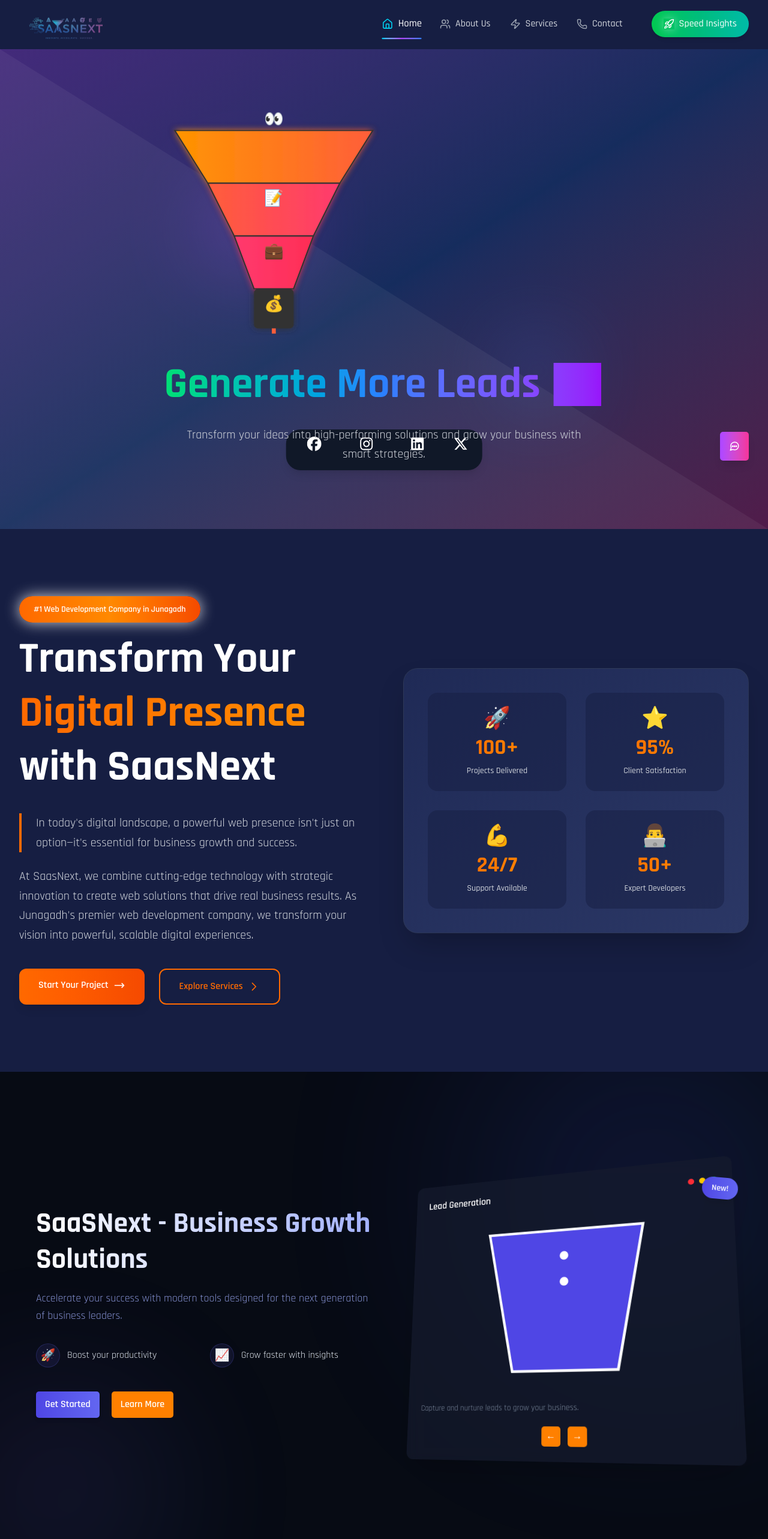
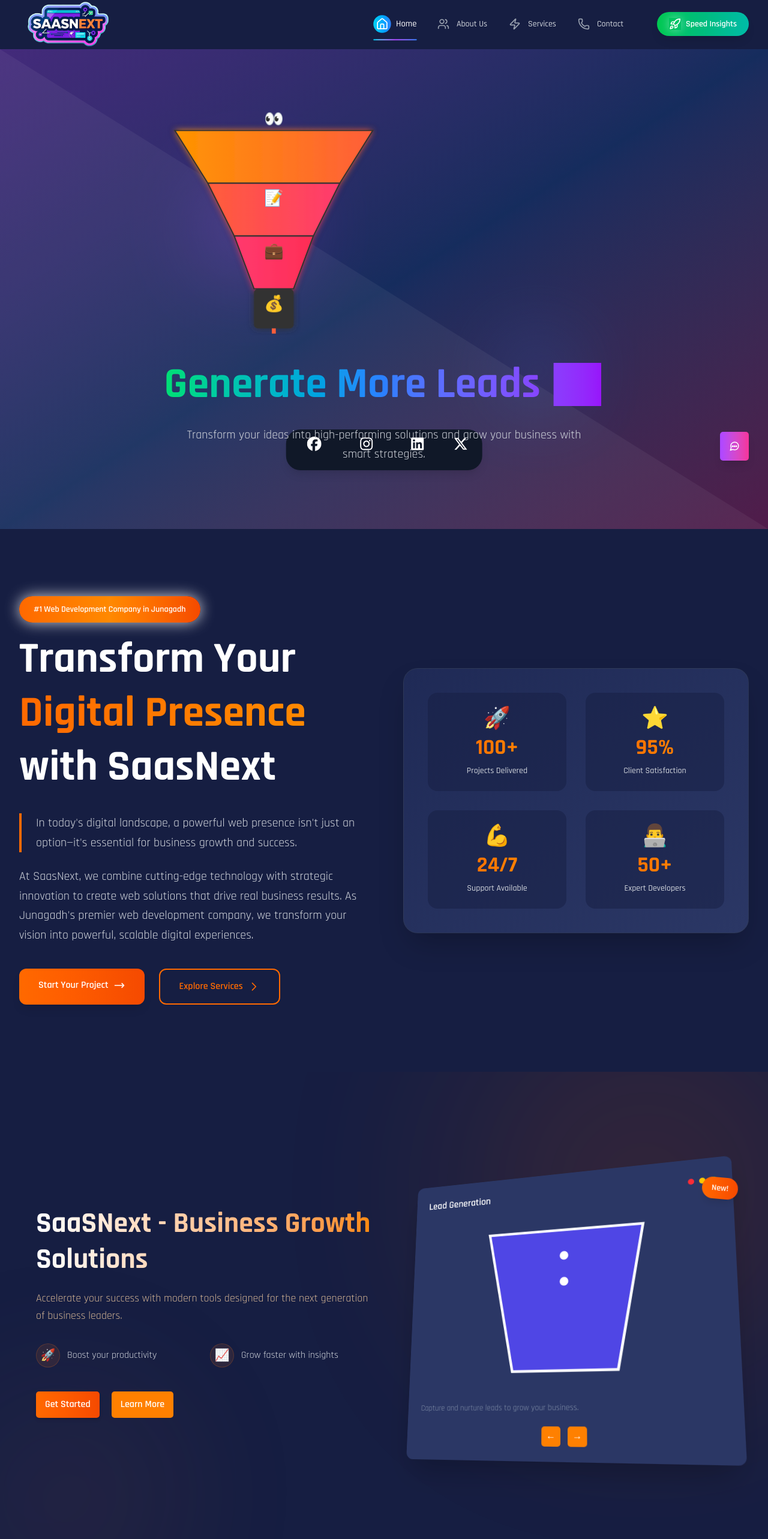
Before and after one commit to DeepakBagada93/saasnext-new, a Next.js app: page / in a window 1280 px wide. Shown: the top 2566 px of the page at 60% size. Built offline with nearby package versions, Linux system fonts and the light colour scheme.

Commit message:
Your commit message here

```diff
--- a/app/about-us/page.js
+++ b/app/about-us/page.js
@@ -200,7 +200,7 @@
     {/* Left Column - Image */}
     <div className="flex flex-col items-center justify-center">
       <img
-        src="/images/saasnext about.jpg"
+        src="/images/saasnext4.jpg"
         alt="Web Development"
         className="w-full max-w-md rounded-lg shadow-lg mb-4"
       />
--- a/app/components/HeroSection.js
+++ b/app/components/HeroSection.js
@@ -1,8 +1,10 @@
 "use client";
 
 import React, { useState } from "react";
+import { useRouter } from 'next/navigation';
 
 const HeroSection = () => {
+  const router = useRouter();
   // State for managing the current slide in the dashboard slider
   const [currentSlide, setCurrentSlide] = useState(0);
 
@@ -111,38 +113,38 @@
   };
 
   return (
-    <section className="hero-section relative min-h-screen flex items-center overflow-hidden bg-[#070b14] text-white">
-      {/* Glowing Backgrounds */}
-      <div className="glow-bg absolute w-[600px] h-[600px] rounded-full bg-gradient-to-br from-[#4733ff] to-[#3b82f6] blur-[150px] opacity-15 top-[-100px] right-[-100px] z-[1]" />
-      <div className="glow-bg-2 absolute w-[400px] h-[400px] rounded-full bg-gradient-to-br from-[#9333ea] to-[#3b82f6] blur-[120px] opacity-10 bottom-[-100px] left-[-100px] z-[1]" />
+    <section className="hero-section relative min-h-screen flex items-center overflow-hidden bg-[#161E42] text-white">
+      {/* Glowing Backgrounds - Updated colors */}
+      <div className="glow-bg absolute w-[600px] h-[600px] rounded-full bg-gradient-to-br from-orange-500 to-orange-600 blur-[150px] opacity-15 top-[-100px] right-[-100px] z-[1]" />
+      <div className="glow-bg-2 absolute w-[400px] h-[400px] rounded-full bg-gradient-to-br from-[#2B3765] to-orange-500 blur-[120px] opacity-10 bottom-[-100px] left-[-100px] z-[1]" />
 
       <div className="container max-w-[1200px] mx-auto px-5 relative z-[2] py-[100px] w-full">
         <div className="hero-grid grid grid-cols-1 md:grid-cols-2 gap-10 items-center">
           {/* Left Text */}
           <div className="hero-text">
-            <h1 className="text-4xl md:text-5xl font-extrabold leading-tight bg-gradient-to-r from-white to-[#a3b1ff] bg-clip-text text-transparent mb-5">
+            <h1 className="text-4xl md:text-5xl font-extrabold leading-tight bg-gradient-to-r from-white to-orange-400 bg-clip-text text-transparent mb-5">
               SaaSNext - Business Growth Solutions
             </h1>
-            <p className="text-lg text-[#a3b1ff] opacity-80 leading-relaxed mb-8">
+            <p className="text-lg text-orange-200 opacity-80 leading-relaxed mb-8">
               Accelerate your success with modern tools designed for the next generation of business leaders.
             </p>
 
             {/* Benefits */}
             <div className="benefits-list grid grid-cols-1 sm:grid-cols-2 gap-5 mt-8">
               <div className="benefit-item flex items-center gap-3">
-                <div className="benefit-icon w-10 h-10 rounded-full bg-[rgba(99,102,241,0.1)] border border-[rgba(99,102,241,0.2)] flex items-center justify-center text-[#6366f1] text-xl">
+                <div className="benefit-icon w-10 h-10 rounded-full bg-[rgba(249,115,22,0.1)] border border-[rgba(249,115,22,0.2)] flex items-center justify-center text-orange-500 text-xl">
                   🚀
                 </div>
-                <div className="benefit-text text-base text-[#e2e8f0]">
+                <div className="benefit-text text-base text-gray-300">
                   Boost your productivity
                 </div>
               </div>
 
               <div className="benefit-item flex items-center gap-3">
-                <div className="benefit-icon w-10 h-10 rounded-full bg-[rgba(99,102,241,0.1)] border border-[rgba(99,102,241,0.2)] flex items-center justify-center text-[#6366f1] text-xl">
+                <div className="benefit-icon w-10 h-10 rounded-full bg-[rgba(249,115,22,0.1)] border border-[rgba(249,115,22,0.2)] flex items-center justify-center text-orange-500 text-xl">
                   📈
                 </div>
-                <div className="benefit-text text-base text-[#e2e8f0]">
+                <div className="benefit-text text-base text-gray-300">
                   Grow faster with insights
                 </div>
               </div>
@@ -150,10 +152,16 @@
 
             {/* CTA Buttons */}
             <div className="cta-buttons flex gap-5 mt-10">
-              <button className="btn btn-primary px-6 py-3 rounded-lg bg-gradient-to-r from-[#4f46e5] to-[#6366f1] text-white font-semibold shadow-md hover:shadow-lg transform hover:-translate-y-1 transition">
+              <button
+                onClick={() => router.push('/contact')}
+                className="btn btn-primary px-6 py-3 rounded-lg bg-gradient-to-r from-orange-500 to-orange-600 text-white font-semibold shadow-md hover:shadow-lg transform hover:-translate-y-1 transition"
+              >
                 Get Started
               </button>
-              <button className="btn btn-secondary px-6 py-3 rounded-lg bg-[rgba(255,255,255,0.1)] border border-[rgba(255,255,255,0.2)] text-white hover:bg-[rgba(255,255,255,0.15)] hover:border-[rgba(255,255,255,0.3)] font-semibold transition">
+              <button
+                onClick={() => router.push('/contact')}
+                className="btn btn-secondary px-6 py-3 rounded-lg bg-[rgba(255,255,255,0.1)] border border-orange-500/20 text-white hover:bg-orange-500/10 hover:border-orange-500/30 font-semibold transition"
+              >
                 Learn More
               </button>
             </div>
@@ -162,7 +170,7 @@
           {/* Right Dashboard Visual with Slider */}
           <div className="dashboard-visual relative perspective-[1000px]">
             {/* Service Slider */}
-            <div className="slider-container bg-[rgba(20,27,45,0.7)] backdrop-blur-md rounded-xl shadow-2xl p-6 transform rotate-y-[-15deg] rotate-x-[10deg] transition-transform duration-500 hover:rotate-y-[-5deg] hover:rotate-x-[5deg] hover:translate-z-5">
+            <div className="slider-container bg-[#2B3765] backdrop-blur-md rounded-xl shadow-2xl p-6 transform rotate-y-[-15deg] rotate-x-[10deg] transition-transform duration-500 hover:rotate-y-[-5deg] hover:rotate-x-[5deg] hover:translate-z-5">
               {/* Panel Header */}
               <div className="panel-header flex justify-between items-center mb-5">
                 <div className="panel-title text-lg font-semibold">
@@ -203,7 +211,7 @@
             </div>
 
             {/* Floating Badge */}
-            <div className="floating-badge absolute top-5 right-[-10px] bg-gradient-to-r from-[#4f46e5] to-[#6366f1] text-white py-2 px-4 rounded-full text-sm font-semibold shadow-lg rotate-[5deg] animate-float z-10">
+            <div className="floating-badge absolute top-5 right-[-10px] bg-gradient-to-r from-orange-500 to-orange-600 text-white py-2 px-4 rounded-full text-sm font-semibold shadow-lg rotate-[5deg] animate-float z-10">
               New!
             </div>
           </div>
--- a/app/components/Navbar.js
+++ b/app/components/Navbar.js
@@ -1,18 +1,16 @@
 "use client";
-
 import Link from "next/link";
 import Image from "next/image";
 import { useState, useEffect } from "react";
 import { usePathname } from "next/navigation";
-import { Menu, X, Zap, Home, Users, Phone, Rocket } from "lucide-react";
+import { Menu, X, Home, Users, Zap, Phone, Rocket } from "lucide-react";
 
 export default function Navbar() {
   const [isMenuOpen, setIsMenuOpen] = useState(false);
   const [isScrolled, setIsScrolled] = useState(false);
-  const [activeItem, setActiveItem] = useState("");
   const pathname = usePathname();
 
-  // Handle scroll effect with enhanced behavior
+  // Handle scroll effect
   useEffect(() => {
     const handleScroll = () => {
       setIsScrolled(window.scrollY > 10);
@@ -21,73 +19,67 @@
     return () => window.removeEventListener("scroll", handleScroll);
   }, []);
 
-  // Set active item based on current path
-  useEffect(() => {
-    setActiveItem(pathname);
-  }, [pathname]);
-
   // Prevent body scrolling when mobile menu is open
   useEffect(() => {
     document.body.style.overflow = isMenuOpen ? "hidden" : "";
   }, [isMenuOpen]);
 
-  const toggleMenu = () => setIsMenuOpen(!isMenuOpen);
-
-  // Navigation menu items with enhanced icons
-  const menuItems = [
-    { href: "/", label: "Home", icon: <Home size={18} className="transition-transform group-hover:scale-110" /> },
-    { href: "/about-us", label: "About Us", icon: <Users size={18} className="transition-transform group-hover:scale-110" /> },
-    { href: "/services", label: "Services", icon: <Zap size={18} className="transition-transform group-hover:scale-110" /> },
-    { href: "/contact", label: "Contact", icon: <Phone size={18} className="transition-transform group-hover:scale-110" /> },
+  // Navigation items
+  const navItems = [
+    { href: "/", label: "Home", icon: <Home size={20} /> },
+    { href: "/about-us", label: "About Us", icon: <Users size={20} /> },
+    { href: "/services", label: "Services", icon: <Zap size={20} /> },
+    { href: "/contact", label: "Contact", icon: <Phone size={20} /> },
   ];
 
-  const pageSpeedItem = {
-    href: "/pagespeed",
-    label: "Speed Insights",
-    icon: <Rocket size={18} className="transition-transform group-hover:scale-110" />
-  };
+  const speedItem = { href: "/pagespeed", label: "Speed Insights", icon: <Rocket size={20} /> };
 
   return (
     <>
-      {/* Navbar with enhanced glassmorphism effect */}
+      {/* Sticky Navbar */}
       <nav
         className={`sticky top-0 z-50 w-full transition-all duration-500 ${
           isScrolled
-            ? "bg-[#1F2A56]/85 backdrop-blur-lg shadow-lg"
+            ? "bg-gradient-to-r from-[#1A234C]/90 via-[#1F2A56]/90 to-[#1A234C]/90 backdrop-blur-md shadow-lg"
             : "bg-transparent"
         }`}
       >
         <div className="max-w-7xl mx-auto px-4 sm:px-6 lg:px-8">
           <div className="flex justify-between items-center h-20">
-            {/* Simple Logo */}
-            <Link href="/" className="relative">
+            {/* Logo */}
+            <Link href="/" className="relative group">
               <Image
                 src="/logo2.png"
                 alt="SaaSNext Logo"
                 width={160}
                 height={40}
                 priority
+                className="transition-transform duration-300 group-hover:scale-105"
               />
             </Link>
 
-            {/* Desktop Navigation with enhanced hover effects */}
+            {/* Desktop Navigation */}
             <div className="hidden md:flex items-center gap-8">
-              {menuItems.map((item) => (
+              {navItems.map((item) => (
                 <Link
                   key={item.href}
                   href={item.href}
-                  className={`text-base font-medium relative group flex items-center gap-2 py-2 transition-all duration-300 ${
+                  className={`group flex items-center gap-2 font-medium text-sm py-2 relative transition-all duration-300 ${
                     pathname === item.href
                       ? "text-white scale-105"
                       : "text-gray-300 hover:text-white"
                   }`}
                 >
-                  <span className={`transition-colors duration-300 ${
-                    pathname === item.href ? "text-cyan-400" : "text-gray-400 group-hover:text-cyan-400"
-                  }`}>
+                  <span
+                    className={`p-1 rounded-full transition-colors duration-300 ${
+                      pathname === item.href
+                        ? "bg-gradient-to-r from-cyan-400 to-blue-500 text-white"
+                        : "hover:bg-gray-700 text-gray-400"
+                    }`}
+                  >
                     {item.icon}
                   </span>
-                  {item.label}
+                  <span>{item.label}</span>
                   <span
                     className={`absolute -bottom-1 left-0 w-0 h-0.5 bg-gradient-to-r from-cyan-400 via-purple-500 to-blue-500 rounded-full transition-all duration-500 ${
                       pathname === item.href ? "w-full" : "group-hover:w-full"
@@ -96,72 +88,57 @@
                 </Link>
               ))}
 
-              {/* PageSpeed Button with enhanced animation */}
+              {/* Speed Button */}
               <Link
-                href={pageSpeedItem.href}
-                className="group relative overflow-hidden ml-4 px-5 py-2.5 rounded-full text-base font-medium bg-gradient-to-r from-green-500 via-emerald-500 to-teal-500 text-white shadow-md hover:shadow-emerald-500/30 transition-all duration-300"
+                href={speedItem.href}
+                className="group relative ml-6 px-5 py-2.5 rounded-full text-sm font-semibold bg-gradient-to-r from-green-500 via-emerald-500 to-teal-500 text-white shadow-lg hover:shadow-teal-500/30 transition-all duration-300 flex items-center gap-2"
               >
-                <span className="absolute inset-0 w-full h-full bg-gradient-to-r from-emerald-600 to-teal-600 opacity-0 group-hover:opacity-100 transition-opacity duration-300"></span>
-                <span className="relative flex items-center gap-2">
-                  <span className="animate-pulse">{pageSpeedItem.icon}</span>
-                  {pageSpeedItem.label}
-                </span>
+                <span className="absolute inset-0 bg-gradient-to-r from-emerald-600 to-teal-600 opacity-0 group-hover:opacity-30 transition-opacity"></span>
+                <span className="relative animate-pulse">{speedItem.icon}</span>
+                <span>{speedItem.label}</span>
               </Link>
             </div>
 
-            {/* Mobile Menu Toggle Button with enhanced animation */}
+            {/* Mobile Hamburger */}
             <button
-              onClick={toggleMenu}
-              className="md:hidden p-2.5 rounded-lg bg-[#1F2A56]/90 hover:bg-[#2A3670] transition-all duration-300 border border-gray-700/30 focus:outline-none focus:ring-2 focus:ring-cyan-400 relative overflow-hidden group"
+              onClick={() => setIsMenuOpen(!isMenuOpen)}
+              className="md:hidden p-2.5 rounded-lg bg-[#1F2A56]/90 hover:bg-[#2A3670] border border-gray-700/30 focus:outline-none focus:ring-2 focus:ring-cyan-400 transition-all duration-300 relative overflow-hidden group"
               aria-label="Toggle menu"
             >
-              <div
-                className="absolute inset-0 bg-gradient-to-r from-cyan-500 via-purple-500 to-blue-500 opacity-0 group-hover:opacity-20 transition-opacity duration-300"
-              ></div>
+              <div className="absolute inset-0 bg-gradient-to-r from-cyan-500 via-purple-500 to-blue-500 opacity-0 group-hover:opacity-10 transition-opacity duration-300"></div>
               {isMenuOpen ? (
-                <X size={24} className="text-orange-400 relative z-10 transition-transform duration-300 rotate-90 group-hover:rotate-0" />
+                <X size={24} className="text-orange-400 relative z-10 transition-transform rotate-90 group-hover:rotate-0" />
               ) : (
-                <Menu size={24} className="text-gray-300 relative z-10 transition-transform duration-300 group-hover:scale-110" />
+                <Menu size={24} className="text-gray-300 relative z-10 transition-transform group-hover:scale-110" />
               )}
             </button>
           </div>
         </div>
       </nav>
 
-      {/* Mobile Menu with enhanced animations and transitions */}
+      {/* Mobile Sidebar Menu */}
       <div
-        className={`fixed inset-y-0 right-0 z-50 w-full sm:w-80 bg-gradient-to-b from-[#171F3F] to-[#0F1A3D] shadow-2xl transform transition-all duration-500 ease-in-out md:hidden ${
+        className={`fixed inset-y-0 right-0 z-50 w-full sm:w-80 bg-gradient-to-b from-[#171F3F] to-[#0F1A3D] shadow-2xl transform transition-transform duration-500 ease-in-out md:hidden ${
           isMenuOpen ? "translate-x-0" : "translate-x-full"
         }`}
       >
         <div className="flex flex-col h-full">
-          {/* Mobile Menu Header */}
+          {/* Header */}
           <div className="flex items-center justify-between p-5 border-b border-gray-700/30">
             <Link href="/" onClick={() => setIsMenuOpen(false)}>
-              <Image
-                src="/logo2.png"
-                alt="SaaSNext Logo"
-                width={250}
-                height={40}
-                className="w-[250px] h-auto"
-              />
+              <Image src="/logo2.png" alt="Logo" width={180} height={40} />
             </Link>
             <button
-              onClick={toggleMenu}
-              className="p-2 rounded-lg hover:bg-[#2A3670]/50 transition-colors focus:outline-none focus:ring-2 focus:ring-cyan-400 relative overflow-hidden group"
-              aria-label="Close menu"
+              onClick={() => setIsMenuOpen(false)}
+              className="p-2 rounded-lg hover:bg-[#2A3670]/50 transition-colors focus:outline-none focus:ring-2 focus:ring-cyan-400"
             >
-              <div
-                className="absolute inset-0 bg-gradient-to-r from-cyan-500 via-purple-500 to-blue-500 opacity-0 group-hover:opacity-20 transition-opacity duration-300"
-              ></div>
-              <X size={24} className="text-gray-300 relative z-10 transition-transform duration-300 group-hover:rotate-90" />
+              <X size={24} className="text-gray-300" />
             </button>
           </div>
 
-          {/* Mobile Menu Items with staggered animation */}
-          <div className="flex-1 overflow-y-auto py-8 px-6">
-            <div className="space-y-4">
-              {menuItems.map((item, index) => (
+          {/* Menu Items */}
+          <div className="flex-1 overflow-y-auto py-8 px-6 space-y-4">
+            {navItems.map((item, idx) => (
               <Link
                 key={item.href}
                 href={item.href}
@@ -171,50 +148,45 @@
                     ? "bg-gradient-to-r from-cyan-500/20 to-blue-600/20 text-white shadow-inner"
                     : "text-gray-300 hover:text-white hover:bg-[#2A3670]/40"
                 }`}
-                  style={{
-                    animationDelay: `${index * 100}ms`,
-                    animation: isMenuOpen ? "fadeIn 0.5s ease forwards" : "none"
-                  }}
+                style={{ animationDelay: `${idx * 100}ms` }}
               >
-                  <span className={`p-2 rounded-lg ${
+                <span
+                  className={`p-2 rounded-lg ${
                     pathname === item.href
                       ? "bg-gradient-to-r from-cyan-500/30 to-blue-600/30 text-cyan-400"
                       : "bg-[#1F2A56]/50 text-gray-400"
-                  }`}>
+                  }`}
+                >
                   {item.icon}
                 </span>
                 <span className="text-base font-medium">{item.label}</span>
               </Link>
             ))}
           </div>
-          </div>
 
-          {/* PageSpeed Button at Bottom with enhanced design */}
+          {/* Speed Insight Button */}
           <div className="p-6 border-t border-gray-700/30">
             <Link
-              href={pageSpeedItem.href}
+              href={speedItem.href}
               onClick={() => setIsMenuOpen(false)}
-              className="flex items-center justify-center gap-3 w-full py-4 text-center text-base font-medium bg-gradient-to-r from-green-500 via-emerald-500 to-teal-500 text-white rounded-xl shadow-md hover:shadow-lg hover:shadow-emerald-500/20 transition-all duration-300 relative overflow-hidden group"
+              className="flex items-center justify-center gap-3 w-full py-4 text-center text-base font-medium bg-gradient-to-r from-green-500 via-emerald-500 to-teal-500 text-white rounded-xl shadow-md hover:shadow-lg hover:shadow-emerald-500/20 transition-all duration-300"
             >
-              <span className="absolute inset-0 w-full h-full bg-gradient-to-r from-emerald-600 to-teal-600 opacity-0 group-hover:opacity-100 transition-opacity duration-300"></span>
-              <span className="relative flex items-center gap-2">
-                <span className="animate-pulse">{pageSpeedItem.icon}</span>
-                <span>{pageSpeedItem.label}</span>
-              </span>
+              <span className="animate-pulse">{speedItem.icon}</span>
+              <span>{speedItem.label}</span>
             </Link>
           </div>
         </div>
       </div>
 
-      {/* Enhanced Overlay for Mobile Menu with blur effect */}
+      {/* Mobile Overlay */}
       {isMenuOpen && (
         <div
-          className="fixed inset-0 bg-black/60 backdrop-blur-md z-40 md:hidden transition-all duration-500"
+          className="fixed inset-0 bg-black/60 backdrop-blur-md z-40 md:hidden transition-opacity duration-500"
           onClick={() => setIsMenuOpen(false)}
         ></div>
       )}
 
-      {/* Enhanced Gradient Divider */}
+      {/* Gradient Divider */}
       <div
         className={`w-full h-[2px] transition-all duration-500 ${
           isScrolled
@@ -223,7 +195,7 @@
         }`}
       ></div>
 
-      {/* Add keyframes for animations */}
+      {/* Global Keyframes */}
       <style jsx global>{`
         @keyframes fadeIn {
           from { opacity: 0; transform: translateX(20px); }
```
Also changed, not shown: public/logo2.png. Lines whose indentation alone changed are shown as unchanged.
